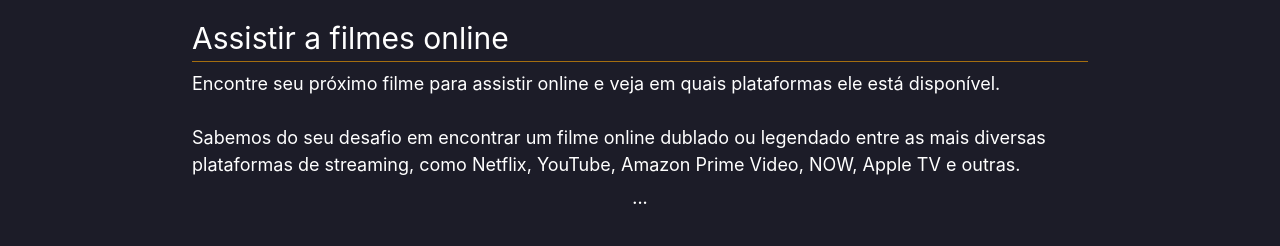
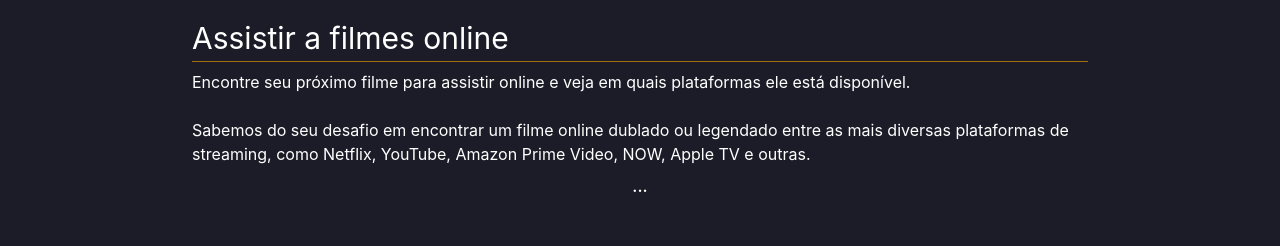
Before and after one commit to loanmatteusz/movie-app, a React (Create React App) app: page / in a window 1280 px wide. Shown: the part 277-523 px from the top of the page. Built offline with nearby package versions, Linux system fonts and the light colour scheme; no server answers.

Commit message:
fix: readmore fontsizes

```diff
--- a/src/components/ReadMore/index.tsx
+++ b/src/components/ReadMore/index.tsx
@@ -17,9 +17,9 @@ const ReadMore: React.FC = () => {
 
   return (
     <Box w="100%" m="0 auto">
-      <Text fontSize={["lg", "xl", "2xl", "3xl"]}>Assistir a filmes online</Text>
+      <Text fontSize={["2xl", "2xl", "3xl", "3xl", "3xl"]}>Assistir a filmes online</Text>
       <Divider mb=".5rem" borderColor="orange" />
-      <Text display={textCompact.textCompacted} fontSize={["base", "sm", "md", "lg"]} variant="compacted">
+      <Text display={textCompact.textCompacted} fontSize={["12px", "12px", "sm", "md", "md"]} variant="compacted">
         Encontre seu próximo filme para assistir online e veja em quais plataformas ele está disponível.
         <br />
         <br />
@@ -28,7 +28,7 @@ const ReadMore: React.FC = () => {
           <Button onClick={() => handleTextCompact()} variant="unstyled">...</Button>
         </Container>
       </Text>
-      <Text display={textCompact.textExpanded} fontSize={["base", "sm", "md", "lg"]}>
+      <Text display={textCompact.textExpanded} fontSize={["12px", "12px", "sm", "md", "md"]}>
         Encontre seu próximo filme para assistir online e veja em quais plataformas ele está disponível.
         <br />
         <br />
```
